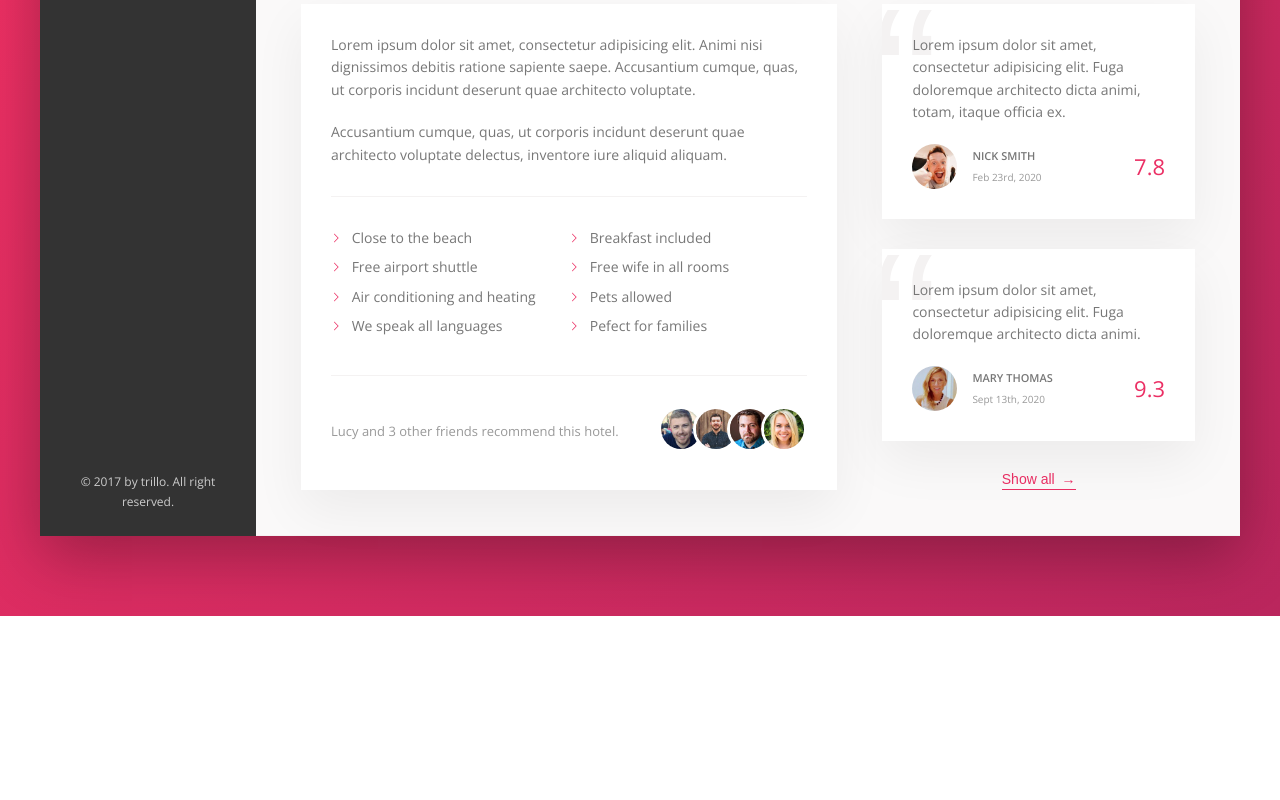
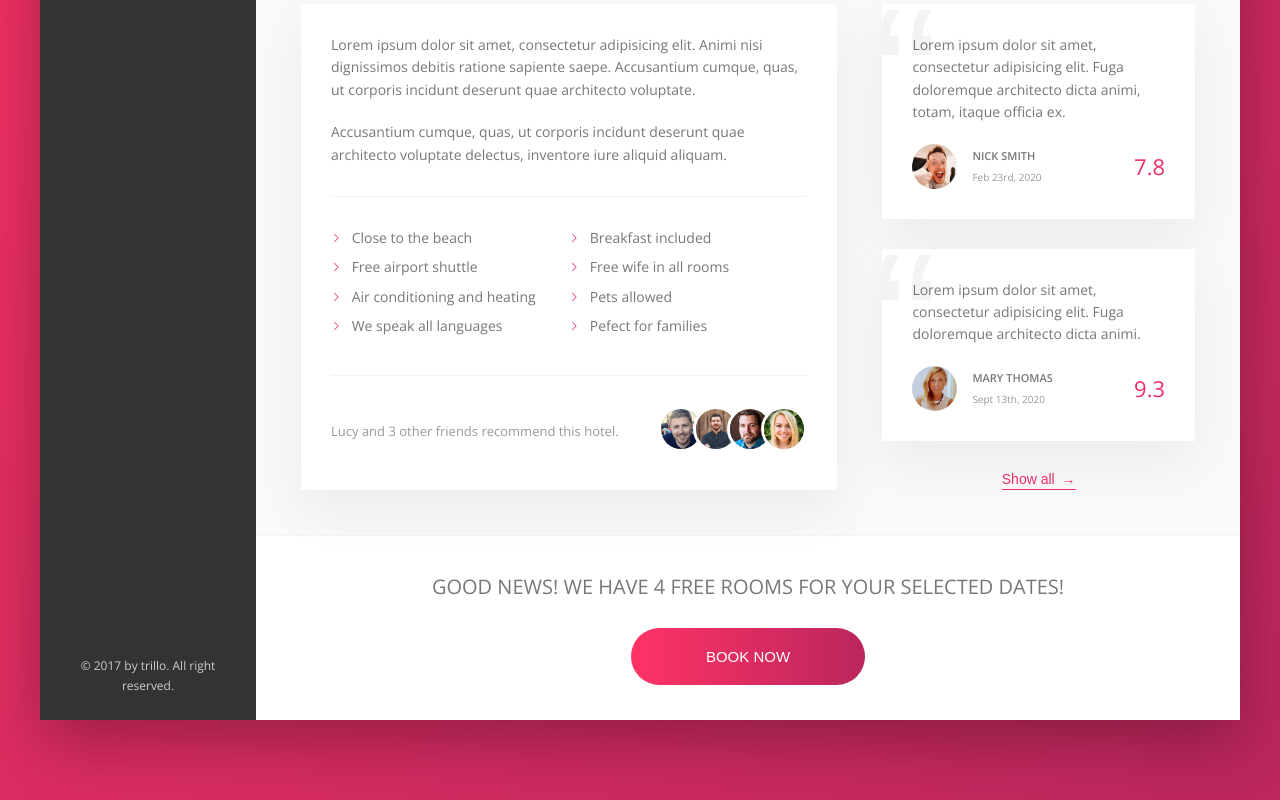
Before and after one commit to daikadai/HTMLCSS-Flex, a website: page index.html in a window 1280 px wide. Shown: the part 643-1443 px from the top of the page. Before the commit the page ends 1259 px from the top, so only its background shows below. Drawn offline with nearby package versions, Linux system fonts and the light colour scheme.

Commit message:
14. Building the CTA Section

```diff
--- a/index.html
+++ b/index.html
@@ -217,6 +217,17 @@
                             <button class="btn-inline">Show all <span>&rarr;</span></button>
                         </div>
                     </div>
+                    <div class="cta">
+                        <h2 class="cta__book-now">
+                            Good news! We have 4 free rooms for your selected dates!
+                        </h2>
+                        <button class="btn">
+                            <span class="btn__visible">Book now</span>
+                            <span class="btn__invisible">
+                            Only 4 rooms left
+                            </span>
+                        </button>
+                    </div>
                 </main>
             </div>
         </div>
--- a/sass/_component.scss
+++ b/sass/_component.scss
@@ -411,3 +411,61 @@
     z-index: 1;
   }
 }
+
+//CALL TO ACTION
+.cta {
+  padding: 3.5rem 0;
+  text-align: center;
+
+  &__book-now {
+    font-size: 2rem;
+    font-weight: 300;
+    margin-bottom:2.5rem ;
+    text-transform: uppercase;
+  }
+}
+
+.btn {
+  font-size: 1.5rem;
+  font-weight: 300;
+  text-transform: uppercase;
+  border-radius: 100px;
+  border: none;
+  background-image: linear-gradient(to right, var(--color-primary-light), var(--color-primary-dark));
+  color: #fff;
+  position: relative;
+  overflow: hidden;
+  cursor: pointer;
+
+  & > * {
+    width: 100%;
+    height: 100%;
+    display: inline-block;
+    transition: all .2s ;
+  }
+
+  &__visible {
+    padding: 2rem 7.5rem;
+  }
+  &__invisible {
+    padding: 2rem 0;
+    position: absolute;
+    left: 0;
+    top: -100%;
+  }
+
+  &:hover {
+    background-image: linear-gradient(to left, var(--color-primary-light), var(--color-primary-dark));
+  }
+
+  &:hover &__visible {
+    transform: translateY(100%);
+  }
+  &:hover &__invisible {
+    top: 0;
+  }
+  &:focus {
+    outline: none;
+    animation: pulsate 1s infinite;
+  }
+}
```
Also changed, not shown: css/style.css.
